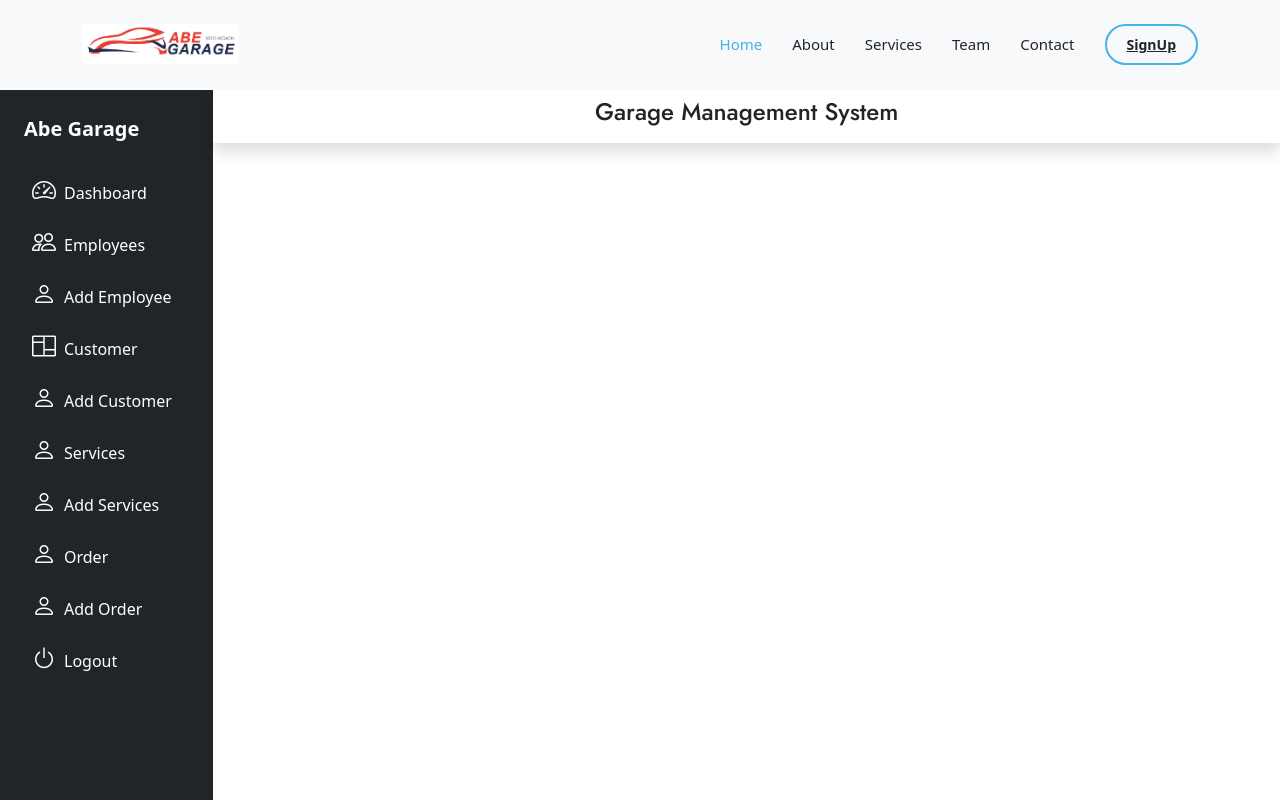
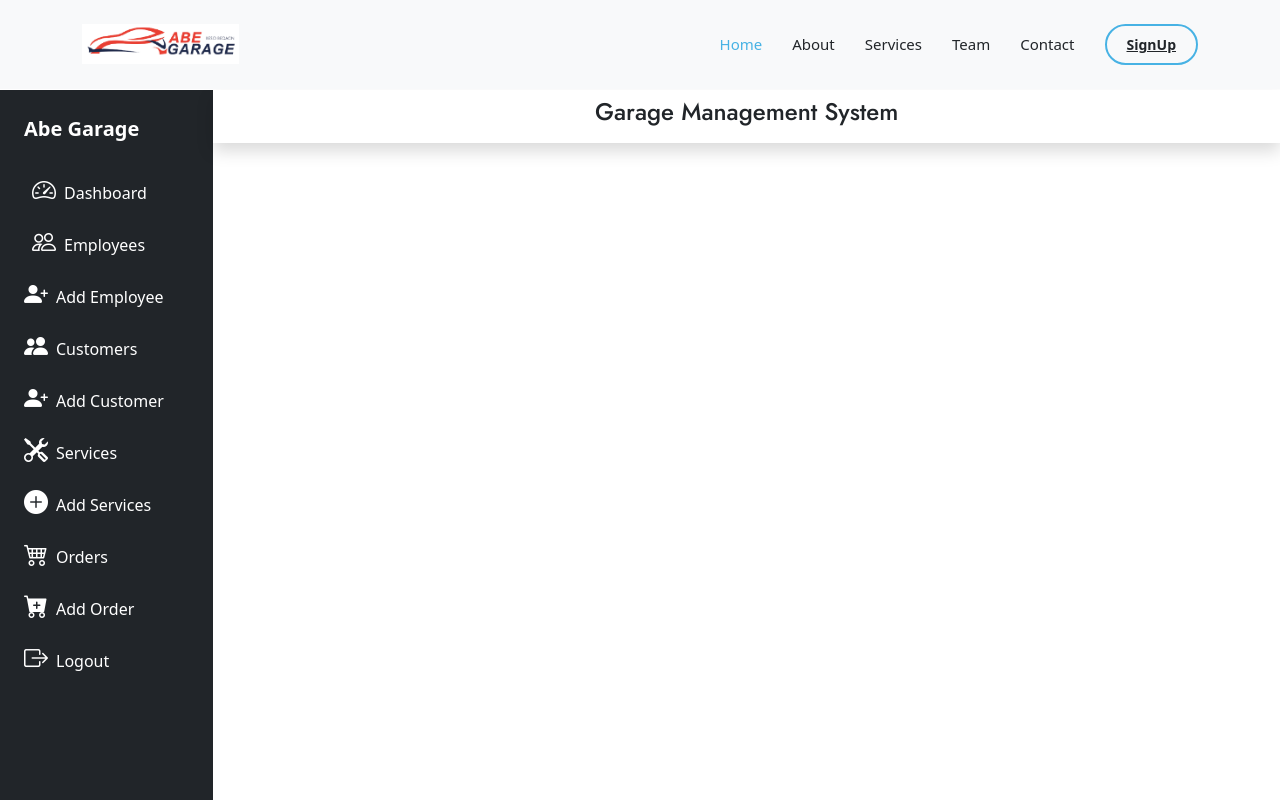
Before and after one commit to Tam-Programmer/fullstack-garage-app, a React (Vite) app in the folder frontend/: page /dashboard in a window 1280 px wide. Shown: the top 800 px of the page. Built offline with nearby package versions, Linux system fonts and the light colour scheme; sample sign-in values are in the browser's storage.

Commit message:
bootstrap icons added for the dashboard

```diff
--- a/frontend/src/Components/Admin/Dashboard.jsx
+++ b/frontend/src/Components/Admin/Dashboard.jsx
@@ -59,7 +59,7 @@ function Dashboard() {
                   to="/dashboard/add_employee"
                   className="nav-link px-0 align-middle text-white"
                 >
-                  <i className="fs-4 bi-person ms-2"></i>
+                  <i className="fs-4 <i bi bi-person-plus-fill"></i>
                   <span className="ms-2 d-none d-sm-inline">Add Employee</span>
                 </Link>
               </li>
@@ -68,8 +68,8 @@ function Dashboard() {
                   to="/dashboard/customer"
                   className="nav-link px-0 align-middle text-white"
                 >
-                  <i className="fs-4 bi-columns ms-2"></i>
-                  <span className="ms-2 d-none d-sm-inline">Customer</span>
+                  <i className="fs-4 <i bi bi-people-fill"></i>
+                  <span className="ms-2 d-none d-sm-inline">Customers</span>
                 </Link>
               </li>
               <li className="w-100">
@@ -77,7 +77,7 @@ function Dashboard() {
                   to="/dashboard/add_customer"
                   className="nav-link px-0 align-middle text-white"
                 >
-                  <i className="fs-4 bi-person ms-2"></i>
+                  <i className="fs-4 <i bi bi-person-plus-fill"></i>
                   <span className="ms-2 d-none d-sm-inline">Add Customer</span>
                 </Link>
               </li>
@@ -86,7 +86,7 @@ function Dashboard() {
                   to="/dashboard/services"
                   className="nav-link px-0 align-middle text-white"
                 >
-                  <i className="fs-4 bi-person ms-2"></i>
+                  <i className="fs-4 bi bi-tools"></i>
                   <span className="ms-2 d-none d-sm-inline">Services</span>
                 </Link>
               </li>
@@ -95,7 +95,7 @@ function Dashboard() {
                   to="/dashboard/add_services"
                   className="nav-link px-0 align-middle text-white"
                 >
-                  <i className="fs-4 bi-person ms-2"></i>
+                  <i className="fs-4 bi bi-plus-circle-fill"></i>
                   <span className="ms-2 d-none d-sm-inline">Add Services</span>
                 </Link>
               </li>
@@ -104,8 +104,8 @@ function Dashboard() {
                   to="/dashboard/order"
                   className="nav-link px-0 align-middle text-white"
                 >
-                  <i className="fs-4 bi-person ms-2"></i>
-                  <span className="ms-2 d-none d-sm-inline">Order</span>
+                  <i className="fs-4 bi bi-cart4"></i>
+                  <span className="ms-2 d-none d-sm-inline">Orders</span>
                 </Link>
               </li>
               <li className="w-100">
@@ -113,14 +113,14 @@ function Dashboard() {
                   to="/dashboard/add_order"
                   className="nav-link px-0 align-middle text-white"
                 >
-                  <i className="fs-4 bi-person ms-2"></i>
+                  <i className="fs-4 bi bi-cart-plus-fill"></i>
                   <span className="ms-2 d-none d-sm-inline">Add Order</span>
                 </Link>
               </li>
 
               <li className="w-100" onClick={handleLogout}>
                 <Link to="/" className="nav-link px-0 align-middle text-white">
-                  <i className="fs-4 bi-power ms-2"></i>
+                  <i className="fs-4 bi bi-box-arrow-right"></i>
                   <span className="ms-2 d-none d-sm-inline">Logout</span>
                 </Link>
               </li>
```
